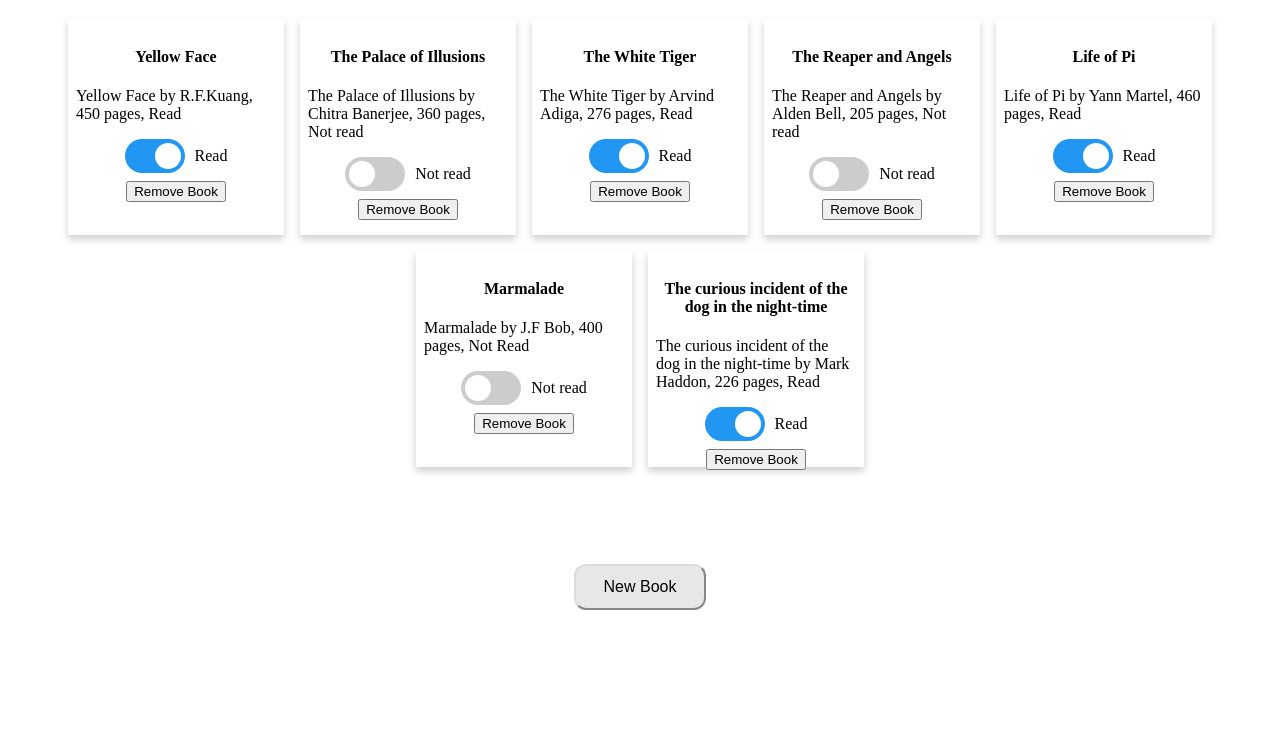
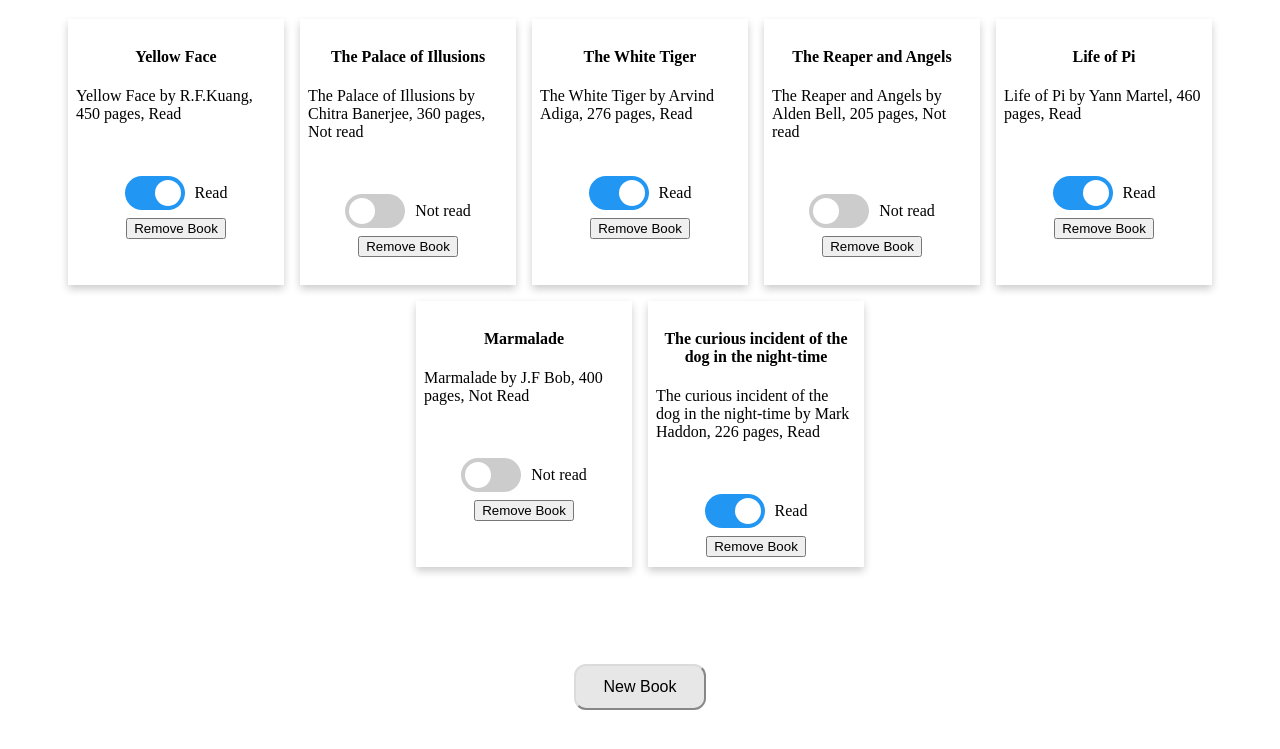
Before and after one commit to hafsahtx/Library, a plain HTML site: page index.html in a window 1280 px wide. Shown: the part 61-810 px from the top of the page. Drawn offline with Linux system fonts and the light colour scheme.

Commit message:
made card not overflow

```diff
--- a/styles.css
+++ b/styles.css
@@ -3,8 +3,9 @@
     box-shadow: 0 4px 8px 0 rgba(0,0,0,0.2);
     transition: 0.3s;
     width: 200px;
-    height: 200px;
+    height: 250px;
     padding: 8px;
+    overflow: hidden;
   }
 
   /* On mouse-over, add a deeper shadow */
@@ -44,8 +45,9 @@ h1{
 }
 .wrapper{
     display: flex;
+    height: 100px;
     flex-direction: column;
-    justify-content: center;
+    justify-content: flex-end;
     align-items: center;
     gap: 8px;
 }
```
